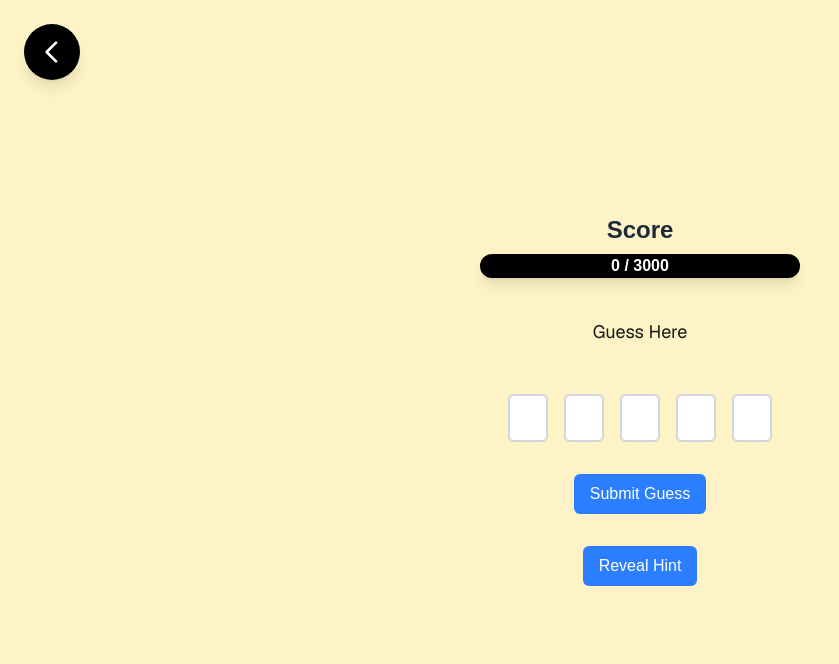
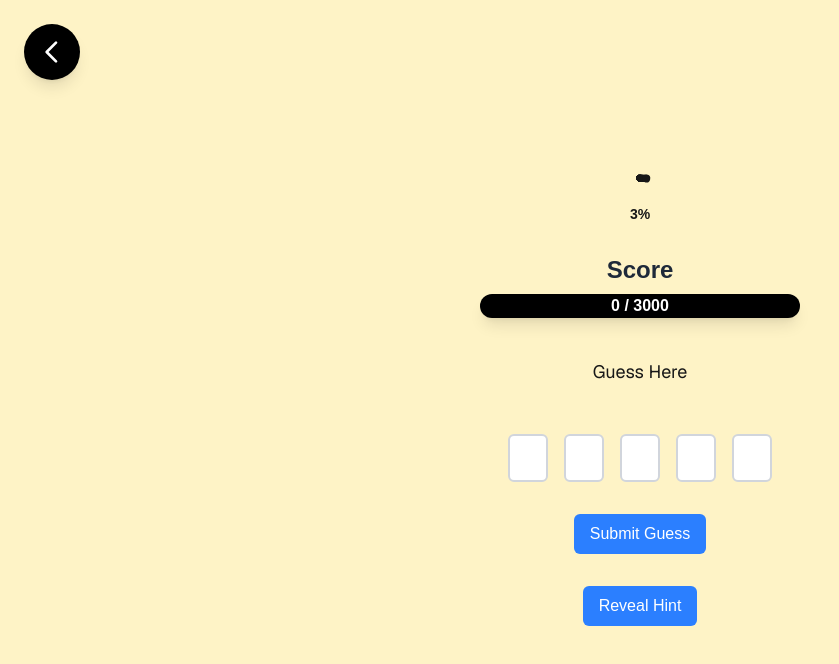
Before and after one commit to SantinoGiordano/WoordleFrontend, a Next.js app: page /speedRun in a window 1280 px wide. Shown: the top 664 px of the page, without its empty margins (0-839 px from the left). Built offline with nearby package versions, Linux system fonts and the light colour scheme; no server answers.

Commit message:
added the timer import and the progress

```diff
--- a/app/(root)/speedRun/page.tsx
+++ b/app/(root)/speedRun/page.tsx
@@ -2,6 +2,7 @@
 import { Animal } from "@/types/types";
 import { useEffect, useState } from "react";
 import Link from "next/link";
+import TimerProgress from "@/app/componet/timer";
 
 export default function Home() {
   const [word, setWord] = useState("");
@@ -151,6 +152,7 @@ export default function Home() {
       </div>
       <div className="flex flex-col justify-center items-center min-h-screen p-8 pb-20 gap-8 sm:p-20 bg-amber-100">
         <div className="flex flex-col items-center font-bold text-3xl w-full max-w-xs">
+          <TimerProgress />
           <h1 className="mb-2 text-2xl font-semibold text-gray-800">Score</h1>
           <div className="relative w-full h-6 rounded-full bg-black shadow-lg mb-2">
             <div
@@ -197,7 +199,6 @@ export default function Home() {
         >
           Reveal Hint
         </button>
-
         {hint && (
           <div className="w-full max-w-md mt-4 bg-white/80 border border-blue-200 rounded-lg shadow-md p-4 flex items-center justify-center">
             <p className="animate-pulse text-gray-700 font-medium text-center">
```
